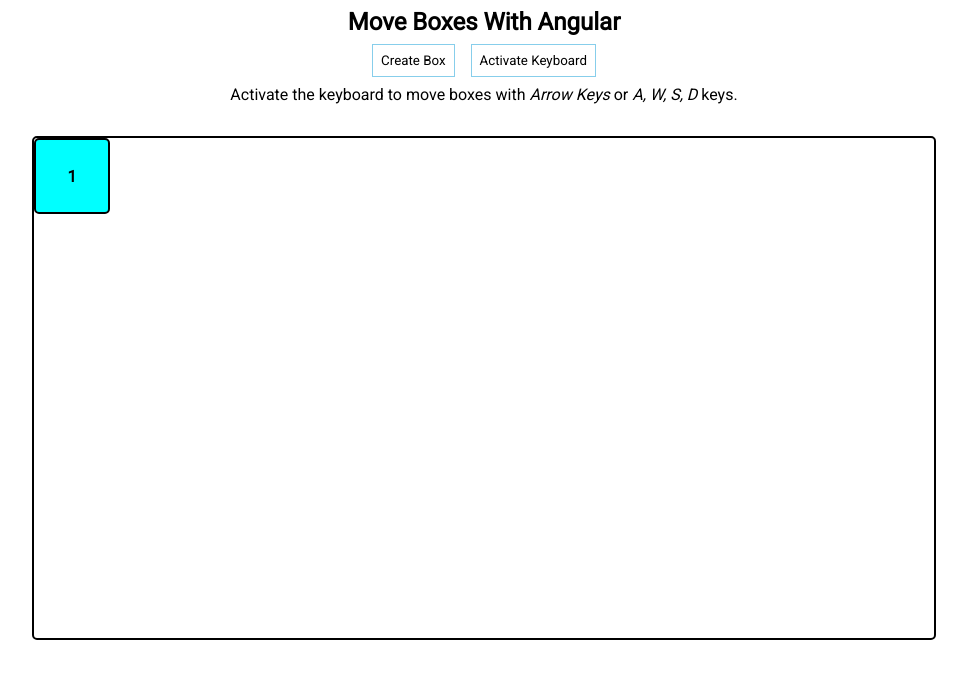
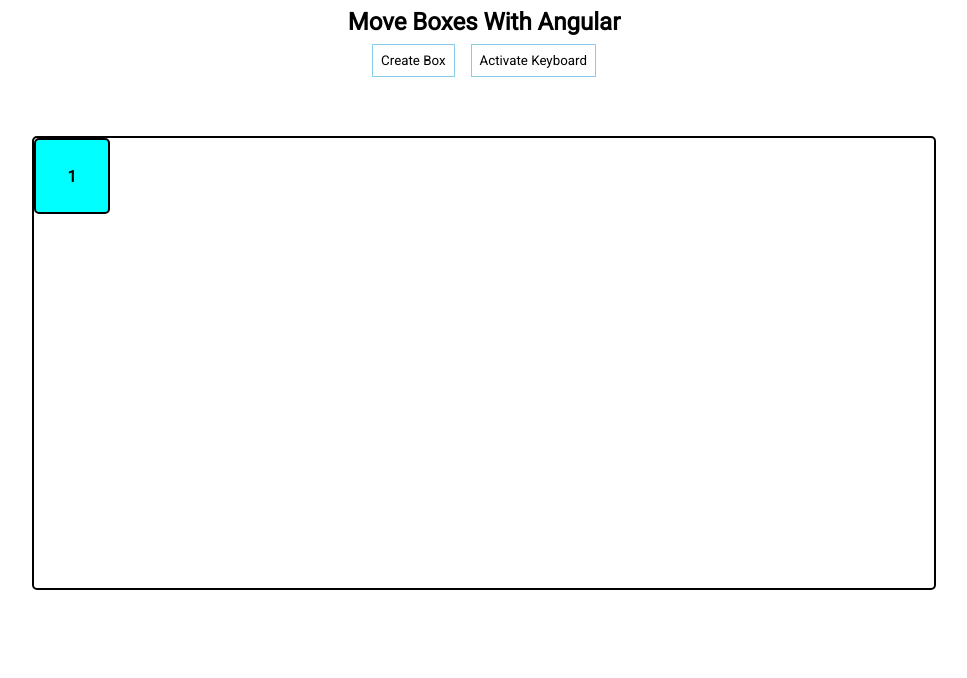
Before and after one commit to shindesharad71/Move-Boxes-With-Angular, an Angular app: page / in a window 1280 px wide. Shown: the top 678 px of the page, without its empty margins (156-1123 px from the left). Built offline with nearby package versions, Linux system fonts and the light colour scheme.

Commit message:
Added: ASWD Keys

```diff
--- a/src/app/app.component.html
+++ b/src/app/app.component.html
@@ -4,7 +4,7 @@
 	<button (click)="toggleKeyboard()">
 		{{ isKeyboardEnable ? 'De-activate' : 'Activate' }} Keyboard
 	</button>
-	<p *ngIf="!isKeyboardEnable">
+	<p [ngClass]="{ hidden: !isKeyboardEnable }">
 		Activate the keyboard to move boxes with <i>Arrow Keys</i> or
 		<i>A, W, S, D</i> keys.
 	</p>
--- a/src/app/app.component.scss
+++ b/src/app/app.component.scss
@@ -31,7 +31,8 @@ button {
 		position: absolute;
 		top: 50%;
 		left: 50%;
-		transform: translate(-50%, -50%);
+    transform: translate(-50%, -50%);
+    display: block;
 	}
 }
 
@@ -44,8 +45,12 @@ button {
 #box-area {
 	border: 2px solid #000;
 	border-radius: 5px;
-	height: 500px;
+	height: 450px;
 	width: 900px;
 	text-align: center;
 	margin: auto;
 }
+
+.hidden {
+  visibility: hidden;
+}
```
